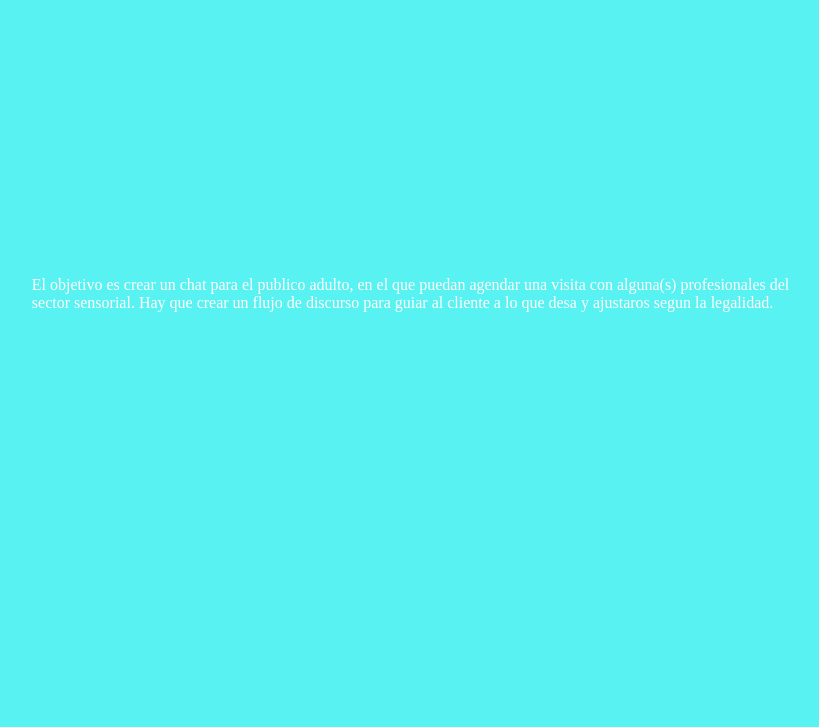
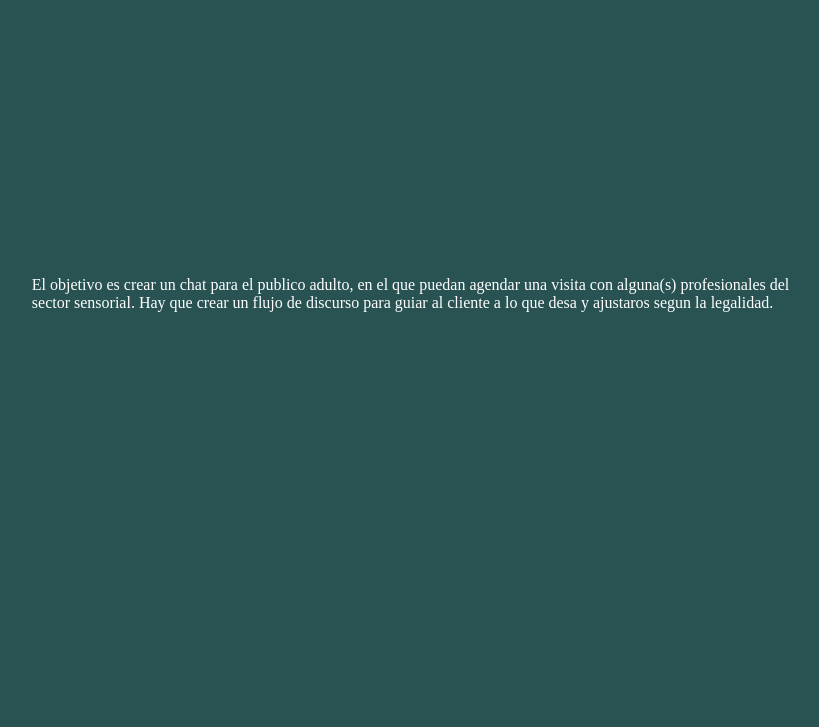
Before and after one commit to Als3thAlbert/chat_bot_web, a plain HTML site: page index.html in a window 1280 px wide. Shown: the part 73-800 px from the top of the page, without its empty margins (229-1048 px from the left). Drawn offline with Linux system fonts and the light colour scheme.

Commit message:
Update index.html

```diff
--- a/index.html
+++ b/index.html
@@ -4,7 +4,7 @@
 
         <style>
         body {
-            background-color:#59f2f2;
+            background-color:#295252;
             }
 
         .parr {
```
